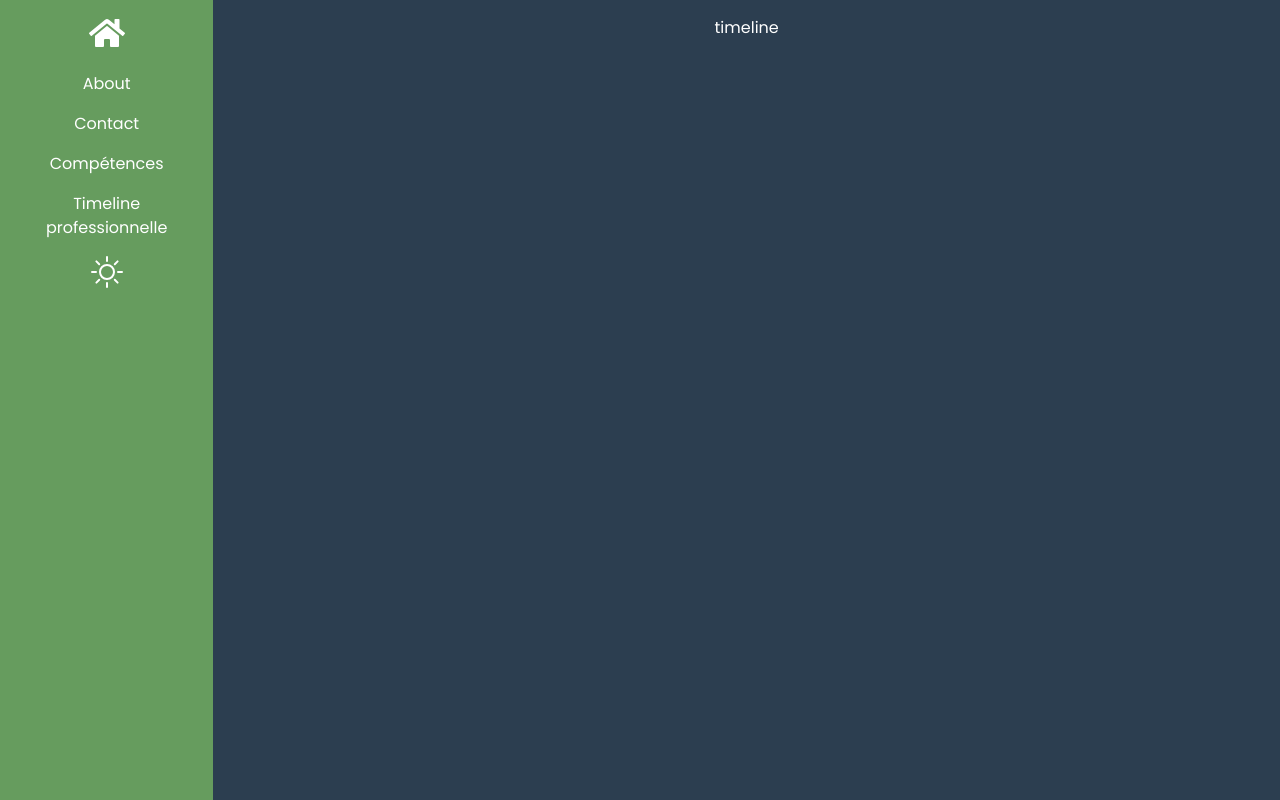
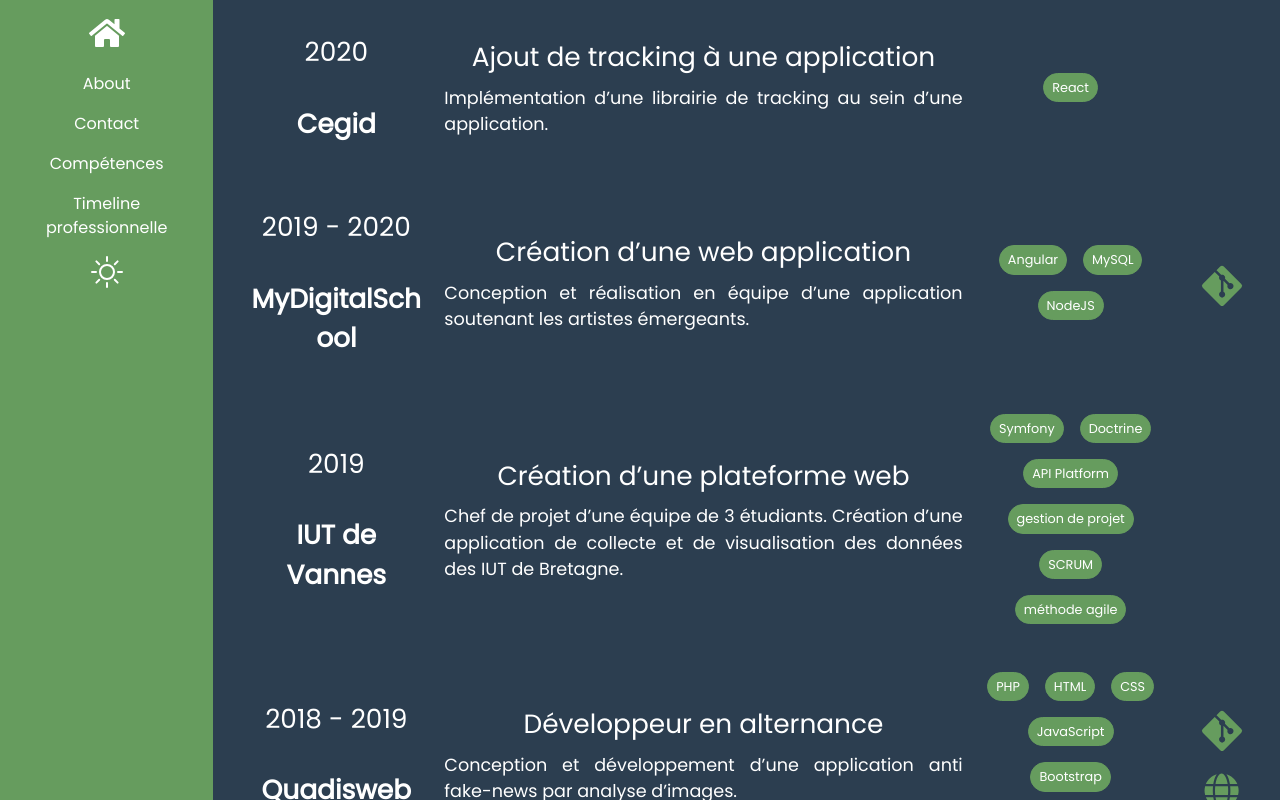
Before and after one commit to CedricBardaine/me, a Vue app: page /Timeline in a window 1280 px wide. Shown: the top 800 px of the page. Built offline with nearby package versions, Linux system fonts and the light colour scheme.

Commit message:
create Timeline vue

```diff
--- a/src/main.ts
+++ b/src/main.ts
@@ -8,12 +8,14 @@
 
 // FontAwesome
 import { library } from '@fortawesome/fontawesome-svg-core'
-import { faUserSecret, faCat, faHome, faEnvelope} from '@fortawesome/free-solid-svg-icons'
+import { faUserSecret, faCat, faHome, faEnvelope, faGlobe} from '@fortawesome/free-solid-svg-icons'
 import { faJava, faAngular, faGitAlt, faLinkedin, faJsSquare, faAndroid, faBootstrap, faGithub, faNodeJs, faGitlab, faReact, faSymfony, faVuejs, faLinux, faSourcetree } from '@fortawesome/free-brands-svg-icons'
 import {   }                          from '@fortawesome/free-regular-svg-icons'
 import { FontAwesomeIcon } from '@fortawesome/vue-fontawesome'
 
-library.add(faUserSecret, faCat, faHome, faJava, faAngular, faGitAlt, faLinkedin, faEnvelope, faJsSquare, faAndroid, faBootstrap, faGithub, faNodeJs, faGitlab, faReact, faSymfony, faVuejs, faLinux, faSourcetree);
+library.add(faUserSecret, faCat, faHome, faJava, faAngular, faGitAlt, faLinkedin,
+  faEnvelope, faJsSquare, faAndroid, faBootstrap, faGithub, faNodeJs, faGitlab,
+  faReact, faSymfony, faVuejs, faLinux, faSourcetree, faGlobe);
 
 Vue.component('font-awesome-icon', FontAwesomeIcon)
 
--- a/src/views/Timeline.vue
+++ b/src/views/Timeline.vue
@@ -1,5 +1,173 @@
 <template>
     <div>
-        timeline
+
+        <b-row class="ced-workRow" v-for="(work, index) in myWorksSorted" :key="index">
+            <b-col>
+                <b-row class="h-50 p-3 ced-workRow-dateRow">{{ displayDate(work.date, work.date_end) }}</b-row>
+                <b-row class="h-50 p-3 ced-workRow-orgRow">{{ work.org }}</b-row>
+            </b-col>
+            <b-col cols=6>
+                <b-row class="ced-workRow-titleRow">{{ work.title }}</b-row>
+                <b-row class="ced-workRow-defRow">{{ work.def }}</b-row>
+            </b-col>
+            <b-col>
+                <div class="ced-skill fitMe" v-for="(hashtag, index) in work.hashtags" :key="index">
+                    {{ hashtag }}
+                </div>
+            </b-col>
+            <b-col cols=1 class="ced-workRow-links">
+                <span v-if="work.source" style="font-size: 1.3em">
+                    <a :href="work.source" target="_blank">
+                        <font-awesome-icon :icon="['fab', 'git-alt']" />
+                    </a>
+                </span>
+                <br>
+                <span v-if="work.demo">
+                    <a :href="work.demo" target="_blank">
+                        <font-awesome-icon icon="globe" />
+                    </a>
+                </span>
+            </b-col>
+        </b-row>
+
     </div>
 </template>
+
+<script>
+import works from "@/assets/works.json";
+
+export default {
+    data() {
+        return {
+            myWorks: works.works
+        }
+    },
+    computed: {
+        myWorksSorted() {
+            return this.myWorks.sort( function(a,b) {
+                let aDate = a.date.toUpperCase();
+                let bDate = b.date.toUpperCase();
+                if(aDate < bDate) return 1;
+                if(aDate > bDate) return -1;
+                else return 0;
+            });
+        },
+        myWorksPro() {
+            //TODO
+        }
+    },
+    methods: {
+        displayMonth(monthNumber) {
+            switch (monthNumber) {
+                case '01': return 'janvier'; break;
+                case '02': return 'février'; break;
+                case '03': return 'mars'; break;
+                case '04': return 'avril'; break;
+                case '05': return 'mai'; break;
+                case '06': return 'juin'; break;
+                case '07': return 'juillet'; break;
+                case '08': return 'août'; break;
+                case '09': return 'septembre'; break;
+                case '10': return 'octobre'; break;
+                case '11': return 'novembre'; break;
+                case '12': return 'décembre'; break;
+                default:
+                    return 'NOMONTH'
+                    break;
+            }
+        },
+        displayDate(date, date2) {
+            let ret = "NODATA";
+            // date = date + '';
+            // date2 = date2 + '';
+
+            let startDate_y0_m1_d2 = date.toString().split('-');
+            let endDate_y0_m1_d2 = date2.toString().split('-');
+
+            if(date !== "") {
+
+                if(date2 === ""){
+                    if(startDate_y0_m1_d2[1] === '##'  &&  startDate_y0_m1_d2[2] === '##') {
+                        ret = '20'+ startDate_y0_m1_d2[0];
+                    }
+                    else if (startDate_y0_m1_d2[2] === '##') {
+                        ret = displayMonth(startDate_y0_m1_d2[1]) +' '+ '20'+ startDate_y0_m1_d2[0];
+                    }
+                    else {
+                        ret = date2;
+                    }
+                }
+
+                else {
+                    // If the year & the month are the same : 20-07
+                    if(startDate_y0_m1_d2[0] === endDate_y0_m1_d2[0]  &&
+                    startDate_y0_m1_d2[1] === endDate_y0_m1_d2[1] &&
+                    startDate_y0_m1_d2[1] !== '##'
+                    ) {
+                        // ret = displayMonth(startDate_y0_m1_d2[1]) +' '+ '20'+ startDate_y0_m1_d2[0];
+                        ret = startDate_y0_m1_d2[0] +'/'+ startDate_y0_m1_d2[1] ;
+                    }
+                    else if(startDate_y0_m1_d2[1] !== '##') {
+                        ret = startDate_y0_m1_d2[0] +'/'+ startDate_y0_m1_d2[1]  +' - '+  endDate_y0_m1_d2[0] +'/'+ endDate_y0_m1_d2[1];
+                    }
+                    else {
+                        ret = '20'+startDate_y0_m1_d2[0] +' - '+  '20'+endDate_y0_m1_d2[0] ;
+                    }
+                }
+            }
+            else {
+                ret = "NO_START_DATE"
+            }
+
+            return ret ;
+        },
+    },
+}
+</script>
+
+<style lang="scss" scoped>
+    @import "../custom.scss";
+
+    .ced-workRow {
+        font-size: $fontSize-default;
+        padding-bottom:2rem;
+        transition: 1s;
+    }
+    .ced-workRow:hover {
+        font-size: 1.25em; //multiply by 1.1
+        color: $color-primary;
+        margin-top:1rem;
+        margin-bottom:1rem;
+        transition: 1s;
+    }
+    .ced-workRow * {
+        align-self: center;
+    }
+    // .ced-workRow:hover .ced-workRow-links {
+    //     color: $color-secondary !important;
+    //     transition: 1s;
+    // }
+    .ced-workRow-dateRow {
+        font-size: $fontSize-default*1.5;
+        justify-content: center;;
+    }
+    .ced-workRow-orgRow {
+        font-size: $fontSize-default*1.5;
+        word-break: break-word;
+        justify-content: center;;
+        font-weight: bold ;
+    }
+    .ced-workRow-titleRow {
+        font-size: $fontSize-default*1.5;
+        justify-content: center;;
+        padding-bottom: 0.5rem;
+    }
+    .ced-workRow-defRow {
+        text-align: justify;
+
+    }
+    .ced-workRow-links {
+        font-size: $fontSize-default*2 !important;
+        text-align: center;
+    }
+</style>
```
